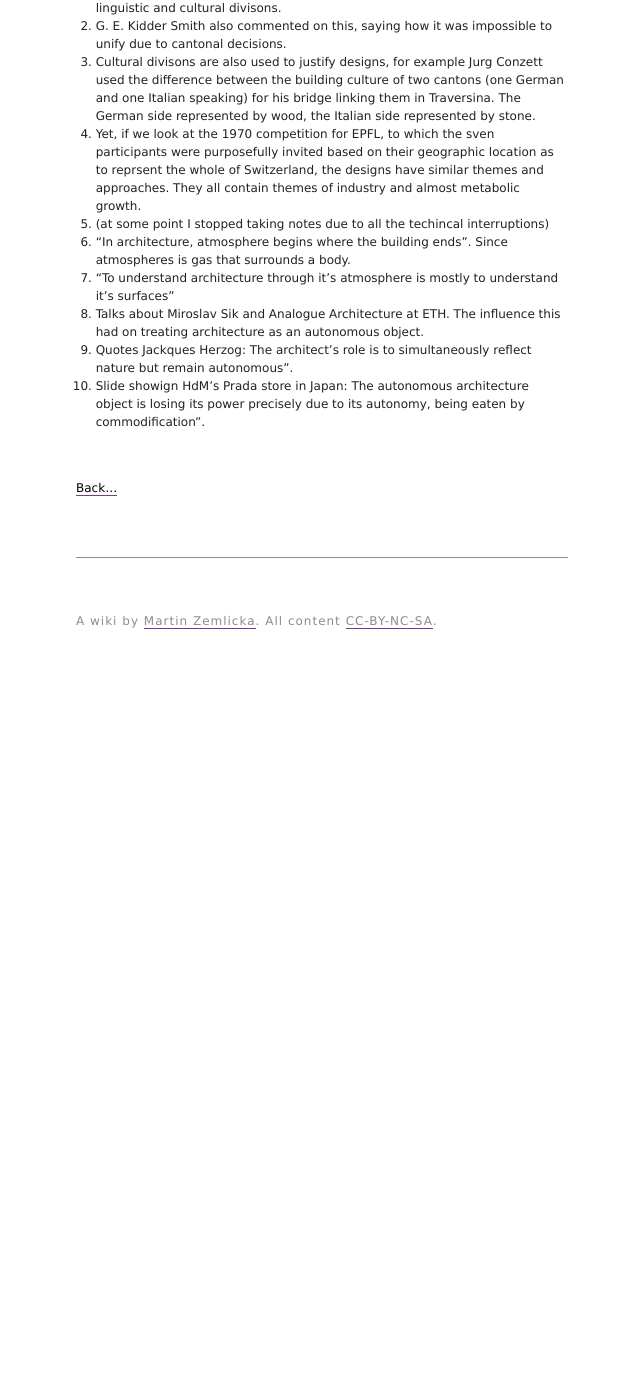
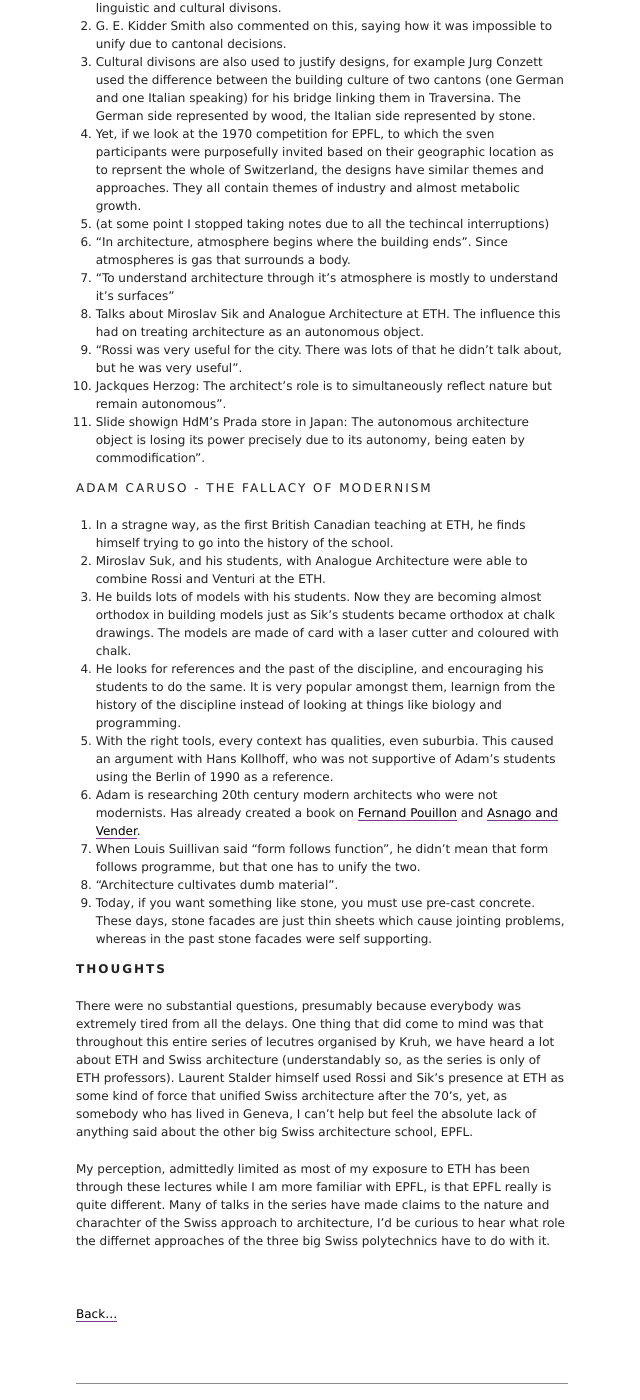
Before and after one commit to zmlka/undisciplinary, a Jekyll site: the page built from stalder_caruso.md, in a window 1280 px wide and 1400 px high, scrolled down 527 px. Shown: the whole window, without its empty margins (318-958 px from the left). Built offline with Jekyll 4.4.1, drawn with Linux system fonts in a browser that asks for light colours; before the commit the page ends 1157 px from its top, so only the background shows below that.

Commit message:
filling in Caruso's section

```diff
--- a/stalder_caruso.md
+++ b/stalder_caruso.md
@@ -22,5 +22,24 @@ ETH themed lecture series. During Laurent Stalder's lecture there were multiple
 1. "In architecture, atmosphere begins where the building ends". Since atmospheres is gas that surrounds a body.
 1. "To understand architecture through it's atmosphere is mostly to understand it's surfaces"
 1. Talks about Miroslav Sik and Analogue Architecture at ETH. The influence this had on treating architecture as an autonomous object.
-1. Quotes Jackques Herzog: The architect's role is to simultaneously reflect nature but remain autonomous".
+1. "Rossi was very useful for the city. There was lots of that he didn't talk about, but he was very useful".
+1. Jackques Herzog: The architect's role is to simultaneously reflect nature but remain autonomous".
 1. Slide showign HdM's Prada store in Japan: The autonomous architecture object is losing its power precisely due to its autonomy, being eaten by commodification".
+
+### Adam Caruso - The Fallacy of Modernism
+
+1. In a stragne way, as the first British Canadian teaching at ETH, he finds himself trying to go into the history of the school.
+2. Miroslav Suk, and his students, with Analogue Architecture were able to combine Rossi and Venturi at the ETH.
+3. He builds lots of models with his students. Now they are becoming almost orthodox in building models just as Sik's students became orthodox at chalk drawings. The models are made of card with a laser cutter and coloured with chalk.
+4. He looks for references and the past of the discipline, and encouraging his students to do the same. It is very popular amongst them, learnign from the history of the discipline instead of looking at things like biology and programming.
+5. With the right tools, every context has qualities, even suburbia. This caused an argument with Hans Kollhoff, who was not supportive of Adam's students using the Berlin of 1990 as a reference.
+6. Adam is researching 20th century modern architects who were not modernists. Has already created a book on [Fernand Pouillon](http://www.amazon.co.uk/gp/product/3856763244/ref=as_li_tl?ie=UTF8&camp=1634&creative=19450&creativeASIN=3856763244&linkCode=as2&tag=zmlka-21&linkId=CJCM3LJAXKBK6SJ3) and [Asnago and Vender](http://www.amazon.co.uk/gp/product/3856763414/ref=as_li_tl?ie=UTF8&camp=1634&creative=19450&creativeASIN=3856763414&linkCode=as2&tag=zmlka-21&linkId=GH5W5SGGILMLN35U).
+7. When Louis Suillivan said "form follows function", he didn't mean that form follows programme, but that one has to unify the two.
+8. "Architecture cultivates dumb material".
+9. Today, if you want something like stone, you must use pre-cast concrete. These days, stone facades are just thin sheets which cause jointing problems, whereas in the past stone facades were self supporting.
+
+## Thoughts
+
+There were no substantial questions, presumably because everybody was extremely tired from all the delays. One thing that did come to mind was that throughout this entire series of lecutres organised by Kruh, we have heard a lot about ETH and Swiss architecture (understandably so, as the series is only of ETH professors). Laurent Stalder himself used Rossi and Sik's presence at ETH as some kind of force that unified Swiss architecture after the 70's, yet, as somebody who has lived in Geneva, I can't help but feel the absolute lack of anything said about the other big Swiss architecture school, EPFL.
+
+My perception, admittedly limited as most of my exposure to ETH has been through these lectures while I am more familiar with EPFL, is that EPFL really is quite different. Many of talks in the series have made claims to the nature and charachter of the Swiss approach to architecture, I'd be curious to hear what role the differnet approaches of the three big Swiss polytechnics have to do with it.
```
